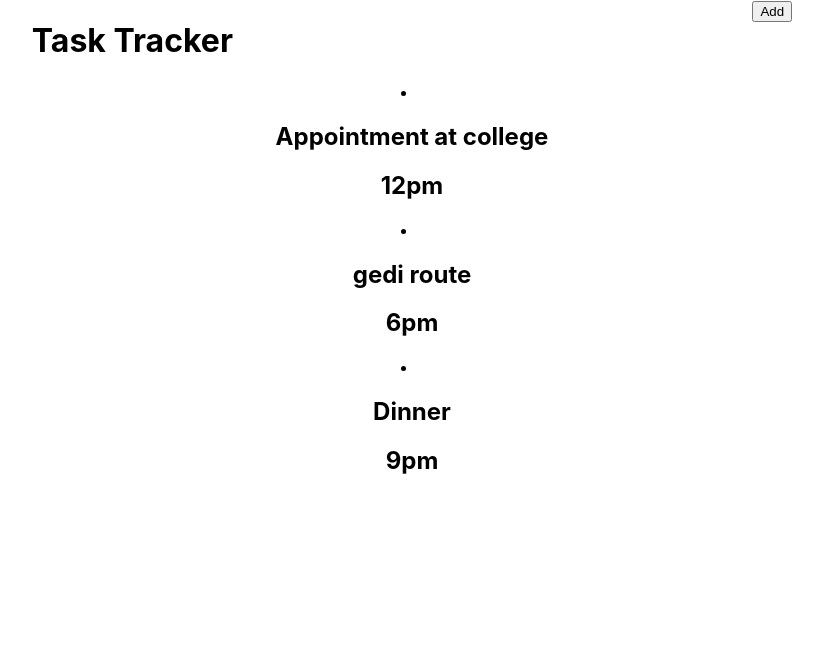
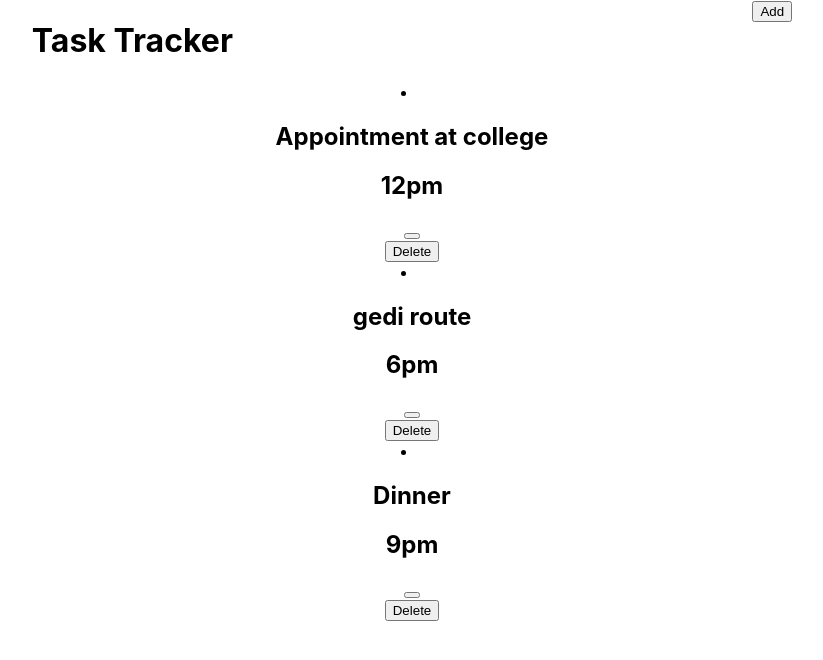
Before and after one commit to mohitjangir17/traversymediabasics, a React (Create React App) app: page / in a window 1280 px wide. Shown: the top 660 px of the page, without its empty margins (228-1051 px from the left). Built offline with nearby package versions, Linux system fonts and the light colour scheme.

Commit message:
delete button

```diff
--- a/src/App.js
+++ b/src/App.js
@@ -22,10 +22,14 @@ function App() {
     },
   ]);
 
+  const deleteTask = (id) => {
+    console.log("delete", id);
+  };
+
   return (
     <div className="App">
       <Header />
-      <Tasks tasks={tasks} />
+      <Tasks tasks={tasks} onDelete={deleteTask} />
     </div>
   );
 }
--- a/src/Button.js
+++ b/src/Button.js
@@ -1,10 +1,9 @@
+import "./App.css";
 
-import './App.css';
-
-function Button() {
+function Button({ text, onClick }) {
   return (
     <div className="Button">
-      <button>Add</button>
+      <button onClick={onClick}>{text}</button>
     </div>
   );
 }
--- a/src/Header.js
+++ b/src/Header.js
@@ -1,11 +1,11 @@
-import './App.css';
-import Button from './Button';
+import "./App.css";
+import Button from "./Button";
 
 function Header() {
   return (
     <div className="Header">
       <h1>Task Tracker</h1>
-      <Button />
+      <Button text="Add" />
     </div>
   );
 }
--- a/src/Task.js
+++ b/src/Task.js
@@ -1,10 +1,16 @@
 import "./App.css";
+import Button from "./Button";
 
-function Task({ task }) {
+function Task({ task, onDelete }) {
+  const onDeletee = () => {
+    console.log("delete");
+  };
   return (
     <div className="Task">
       <h2>{task.task}</h2>
       <h2>{task.time}</h2>
+      <button onClick={onDeletee}></button>
+      <Button onClick={onDelete} text="Delete" />
     </div>
   );
 }
--- a/src/Tasks.js
+++ b/src/Tasks.js
@@ -1,13 +1,12 @@
 import "./App.css";
 import Task from "./Task";
 
-function Tasks({ tasks, key }) {
-  console.log(tasks);
+function Tasks({ tasks, onDelete }) {
   return (
     <div className="Tasks">
       {tasks.map((task) => (
-        <li>
-          <Task key={task.id} task={task} />
+        <li key={task.id}>
+          <Task task={task} onDelete={onDelete} />
         </li>
       ))}
     </div>
```
